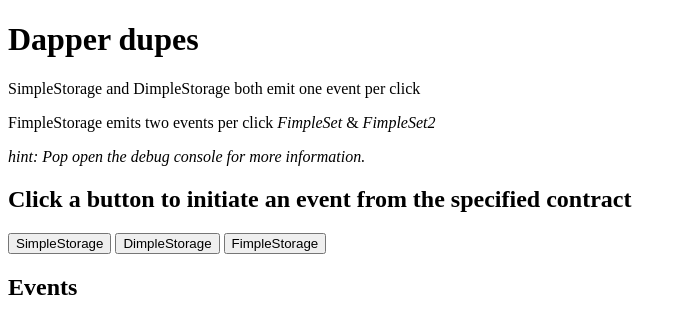
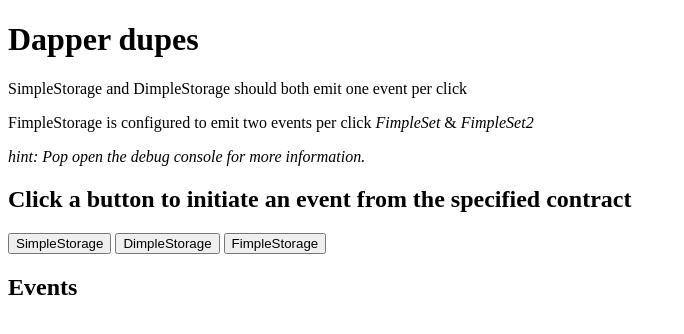
Before and after one commit to cds-consensys/mm-contract-event-dupes, a website: page app/index.html in a window 1280 px wide. Shown: the whole page, without its empty margins (0-684 px from the left). Drawn offline with Linux system fonts and the light colour scheme.

Commit message:
update verbiage

```diff
--- a/app/index.html
+++ b/app/index.html
@@ -7,8 +7,8 @@
   </head>
   <body>
     <h1>Dapper dupes</h1>
-    <p>SimpleStorage and DimpleStorage both emit one event per click</p>
-    <p>FimpleStorage emits two events per click <em>FimpleSet</em> &amp; <em>FimpleSet2</em></p>
+    <p>SimpleStorage and DimpleStorage should both emit one event per click</p>
+    <p>FimpleStorage is configured to emit two events per click <em>FimpleSet</em> &amp; <em>FimpleSet2</em></p>
     <p><em>hint: Pop open the debug console for more information.</em></p>
 
     <h2>Click a button to initiate an event from the specified contract</h2>
```
Also changed, not shown: Readme.md.
